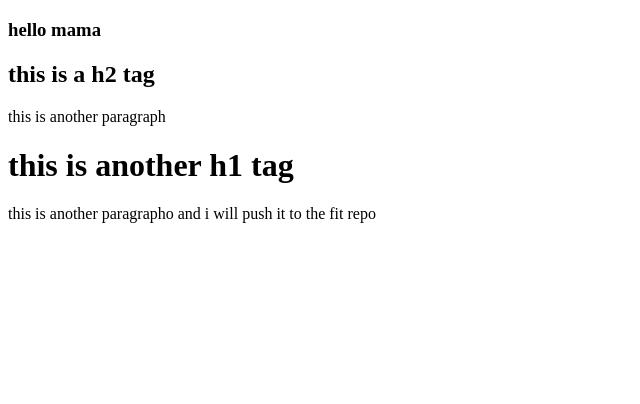
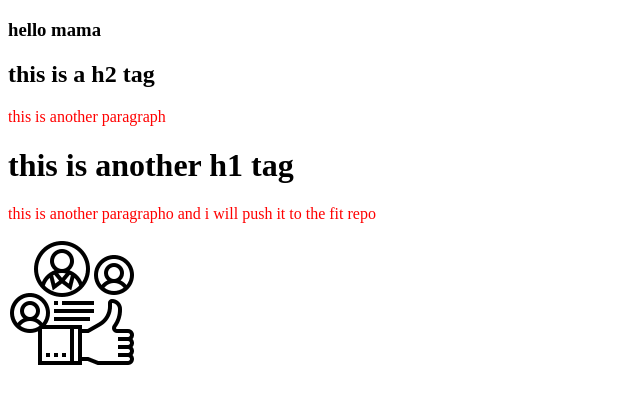
Before and after one commit to fazlyalahiru/my-first-repo, a plain HTML site: page index.html in a window 1280 px wide. Shown: the whole page, without its empty margins (0-640 px from the left). Drawn offline with Linux system fonts and the light colour scheme.

Commit message:
image added

```diff
--- a/index.html
+++ b/index.html
@@ -5,6 +5,7 @@
     <meta http-equiv="X-UA-Compatible" content="IE=edge">
     <meta name="viewport" content="width=device-width, initial-scale=1.0">
     <title>My first git repo</title>
+    <link rel="stylesheet" href="style.css">
 </head>
 <body>
     <h3>hello mama</h3>
@@ -12,5 +13,6 @@
     <p>this is another paragraph</p>
     <h1>this is another h1 tag</h1>
     <p>this is another paragrapho and i will push it to the fit repo</p>
+    <img src="2c.png" alt="">
 </body>
 </html>
--- a/style.css
+++ b/style.css
@@ -0,0 +1,3 @@
+p{
+    color: red;
+}
```
Also changed, not shown: 2c.png (added).
